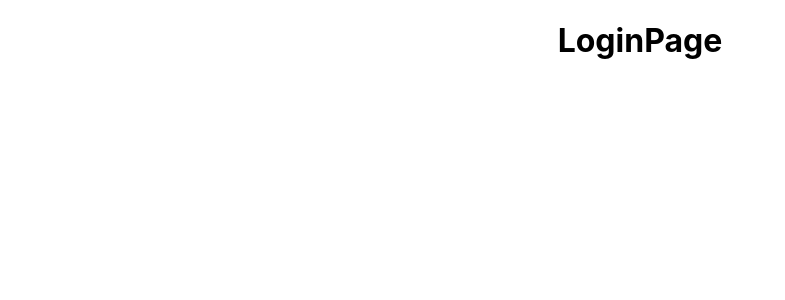
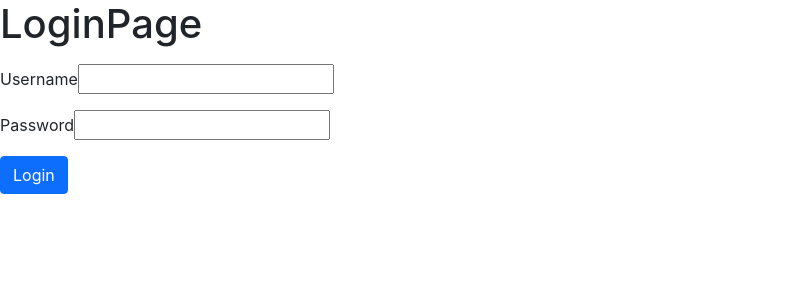
Before and after one commit to jitrakorn/TT3_Group3, a React (Create React App) app in the folder frontend/: page /login in a window 1280 px wide. Shown: the top 300 px of the page, without its empty margins (0-785 px from the left). Built offline with nearby package versions, Linux system fonts and the light colour scheme.

Commit message:
Added login form with redirect button, with bootstrap

```diff
--- a/frontend/package.json
+++ b/frontend/package.json
@@ -6,6 +6,7 @@
     "@testing-library/jest-dom": "^5.16.1",
     "@testing-library/react": "^12.1.2",
     "@testing-library/user-event": "^13.5.0",
+    "bootstrap": "^5.1.3",
     "react": "^17.0.2",
     "react-dom": "^17.0.2",
     "react-router-dom": "^6.2.1",
--- a/frontend/src/App.js
+++ b/frontend/src/App.js
@@ -1,16 +1,17 @@
+import React from "react";
 import "./App.css";
 import { BrowserRouter as Router, Route, Routes } from "react-router-dom";
 import Login from "./components/Login";
+import Home from "./components/Home";
 
 function App() {
   return (
-    <div className="App">
-      <Router>
-        <Routes>
-          <Route path="/login" element={<Login />} />
-        </Routes>
-      </Router>
-    </div>
+    <Router>
+      <Routes>
+        <Route path="/login" element={<Login />} />
+        <Route path="/" element={<Home />} />
+      </Routes>
+    </Router>
   );
 }
 
--- /dev/null
+++ b/frontend/src/components/Home.js
@@ -0,0 +1,11 @@
+import React from "react";
+
+const Home = () => {
+  return (
+    <div>
+      <h1>To be replaced with homepage</h1>
+    </div>
+  );
+};
+
+export default Home;
--- a/frontend/src/components/Login.js
+++ b/frontend/src/components/Login.js
@@ -1,10 +1,39 @@
+import { useState } from "react";
 import { Link } from "react-router-dom";
 
 const Login = () => {
+  const [username, setUsername] = useState("");
+  const [password, setPassword] = useState("");
+
   return (
-    <div>
-      <h1>LoginPage</h1>
-    </div>
+    <>
+      <form>
+        <div className="mb-3">
+          <h1>LoginPage</h1>
+        </div>
+        <div className="mb-3">
+          <label>Username</label>
+          <input
+            className="login-username"
+            onChange={(e) => setUsername(e.target.value)}
+            value={username}
+          />
+        </div>
+        <div className="mb-3">
+          <label>Password</label>
+          <input
+            type="password"
+            className="login-password"
+            onChange={(e) => setPassword(e.target.value)}
+            value={password}
+          />
+        </div>
+      </form>
+
+      <Link to="/home" className="btn btn-primary">
+        Login
+      </Link>
+    </>
   );
 };
 
```
Also changed, not shown: frontend/src/index.js (+9 -6 lines), 1 other file (tests, documents, lock files or other folders).
